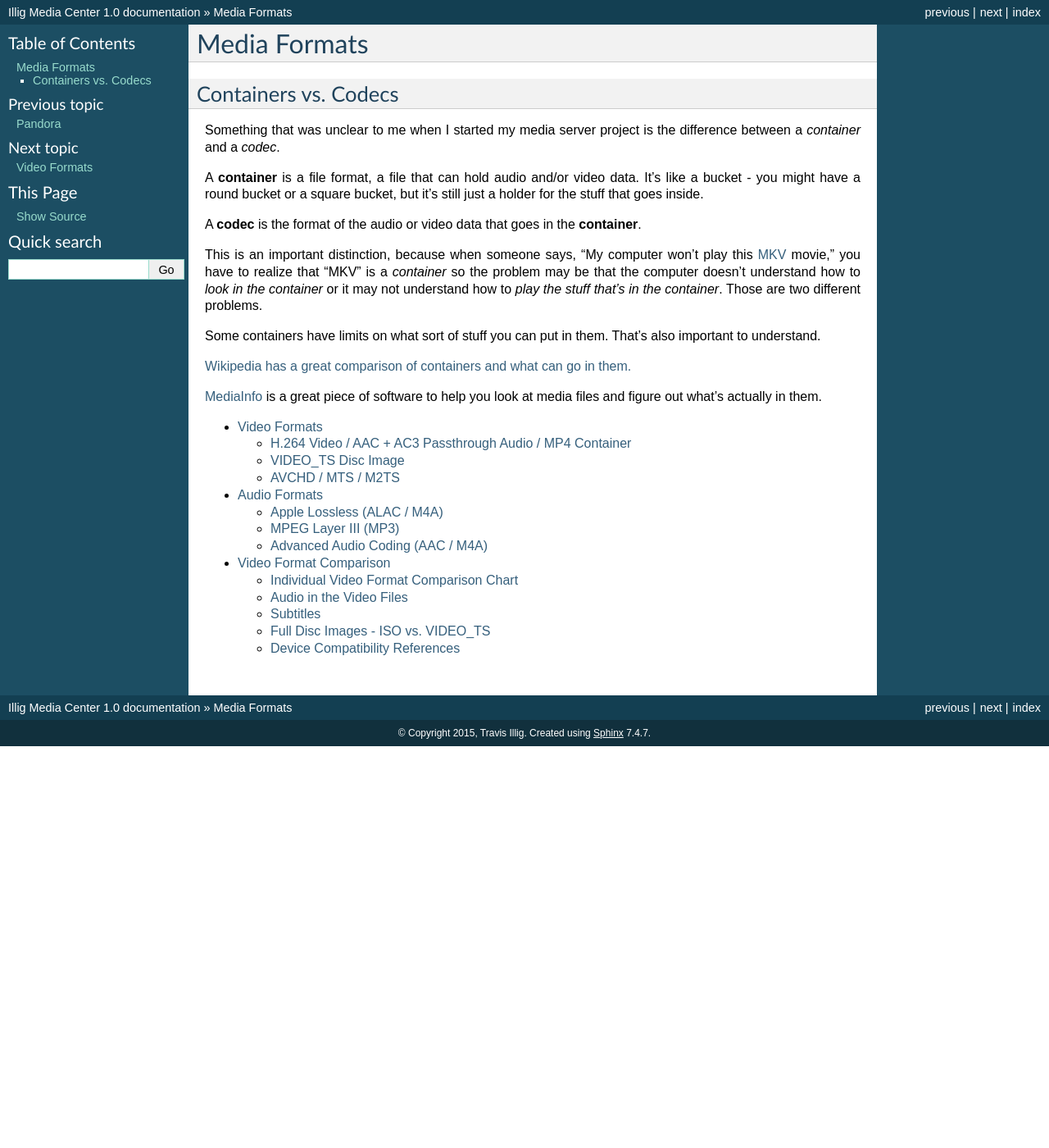
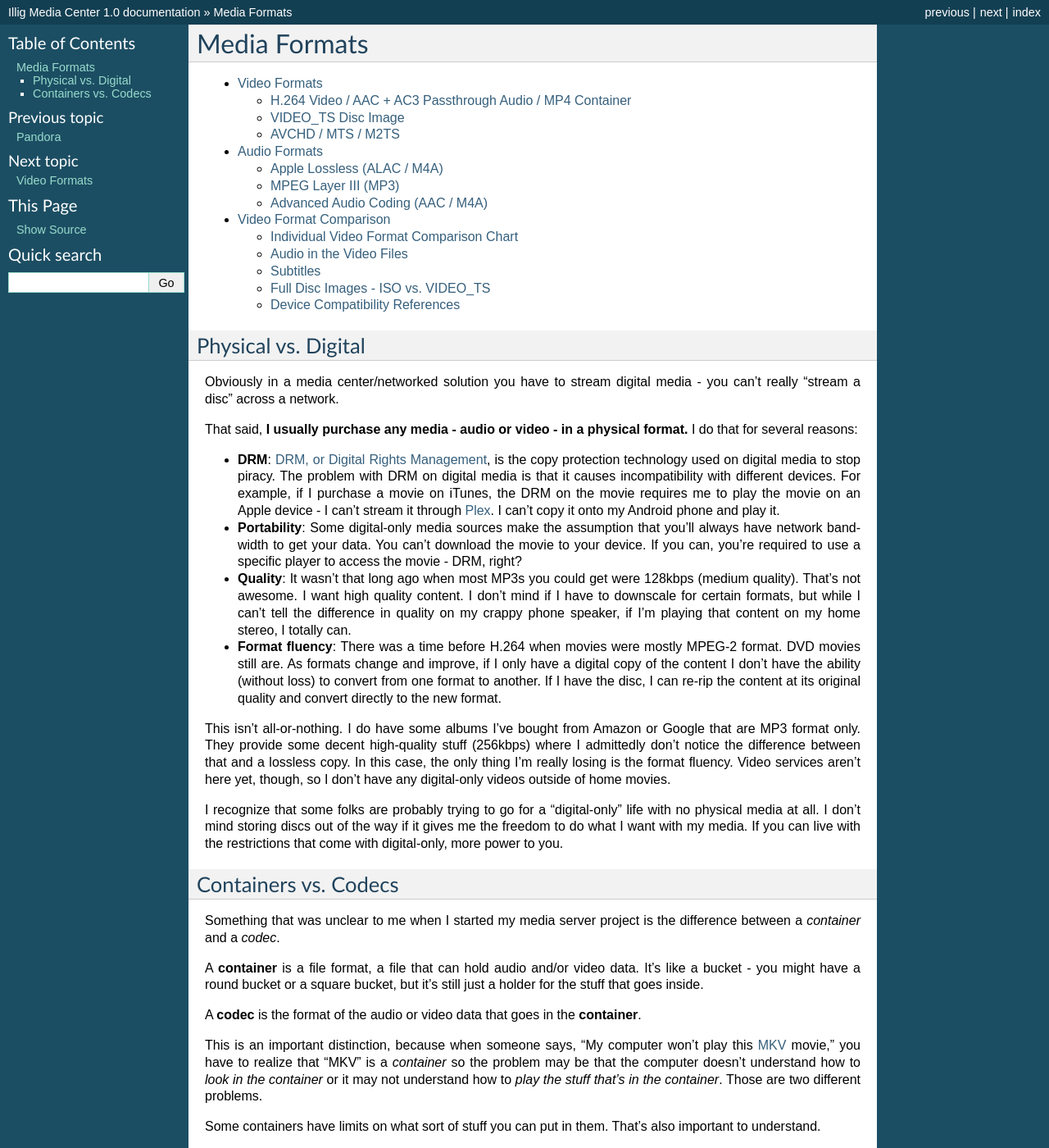
Before and after one commit to tillig/mediacenter, a Sphinx documentation site: the page built from docs/formats/index.rst, in a window 1280 px wide and 1400 px high. Shown: the whole window at 82% size. Built offline with Sphinx 7.4.7, drawn with Linux system fonts in a browser that asks for light colours.

Commit message:
Updated media format notes.

```diff
--- a/docs/formats/index.rst
+++ b/docs/formats/index.rst
@@ -1,6 +1,28 @@
 =============
 Media Formats
 =============
+
+.. toctree::
+
+    video.rst
+    audio.rst
+    videocompare.rst
+
+Physical vs. Digital
+====================
+
+Obviously in a media center/networked solution you have to stream digital media - you can't really "stream a disc" across a network.
+
+That said, **I usually purchase any media - audio or video - in a physical format.** I do that for several reasons:
+
+- **DRM**: `DRM, or Digital Rights Management <https://en.wikipedia.org/wiki/Digital_rights_management>`_, is the copy protection technology used on digital media to stop piracy. The problem with DRM on digital media is that it causes incompatibility with different devices. For example, if I purchase a movie on iTunes, the DRM on the movie requires me to play the movie on an Apple device - I can't stream it through :doc:`Plex <../software/serve/plex>`. I can't copy it onto my Android phone and play it.
+- **Portability**: Some digital-only media sources make the assumption that you'll always have network bandwidth to get your data. You can't download the movie to your device. If you can, you're required to use a specific player to access the movie - DRM, right?
+- **Quality**: It wasn't that long ago when most MP3s you could get were 128kbps (medium quality). That's not awesome. I want high quality content. I don't mind if I have to downscale for certain formats, but while I can't tell the difference in quality on my crappy phone speaker, if I'm playing that content on my home stereo, I totally can.
+- **Format fluency**: There was a time before H.264 when movies were mostly MPEG-2 format. DVD movies still are. As formats change and improve, if I only have a digital copy of the content I don't have the ability (without loss) to convert from one format to another. If I have the disc, I can re-rip the content at its original quality and convert directly to the new format.
+
+This isn't all-or-nothing. I do have some albums I've bought from Amazon or Google that are MP3 format only. They provide some decent high-quality stuff (256kbps) where I admittedly don't notice the difference between that and a lossless copy. In this case, the only thing I'm really losing is the format fluency. Video services aren't here yet, though, so I don't have any digital-only videos outside of home movies.
+
+I recognize that some folks are probably trying to go for a "digital-only" life with no physical media at all. I don't mind storing discs out of the way if it gives me the freedom to do what I want with my media. If you can live with the restrictions that come with digital-only, more power to you.
 
 Containers vs. Codecs
 =====================
--- a/docs/services/index.rst
+++ b/docs/services/index.rst
@@ -4,6 +4,10 @@ Services
 
 We subscribe to several services for providing digital content.
 
+Video is generally served up by :doc:`Netflix <netflix>`, :doc:`Hulu <hulu>`, or :doc:`Amazon Prime Video <amazon>`. Music is :doc:`Pandora <pandora>`.
+
+I don't generally purchase digital-only video content. I talk a bit more about that in the :doc:`media formats section <../formats/index>`.
+
 .. toctree::
     netflix.rst
     hulu.rst
```
Also changed, not shown: other parts of docs/formats/index.rst (+0 -6 lines).
